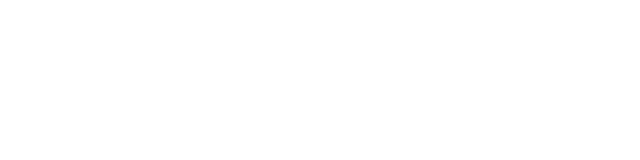
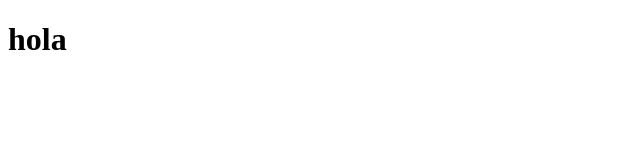
Before and after one commit to MarcoRosselDev/pokemon-API, a React (Vite) app: page / in a window 1280 px wide. Shown: the top 160 px of the page, without its empty margins (0-640 px from the left). Built offline with nearby package versions, Linux system fonts and the light colour scheme.

Commit message:
render metod  2

```diff
--- /dev/null
+++ b/src/App.jsx
@@ -0,0 +1,11 @@
+import React from "react";
+
+const App = () => {
+  return (
+    <div>
+      <h1>hola</h1>
+    </div>
+  );
+};
+
+export default App;
--- a/src/main.jsx
+++ b/src/main.jsx
@@ -1,9 +1,11 @@
 // nesecitamos crear un elemento raiz
 
 import ReactDOM from "react-dom/client";
+import App from "./App";
 
 const root = ReactDOM.createRoot(document.querySelector("#root"));
 
 console.log(root);
 
+root.render(<App />);
 // de este root nos interesa el metodo render que es para dibujar
```
